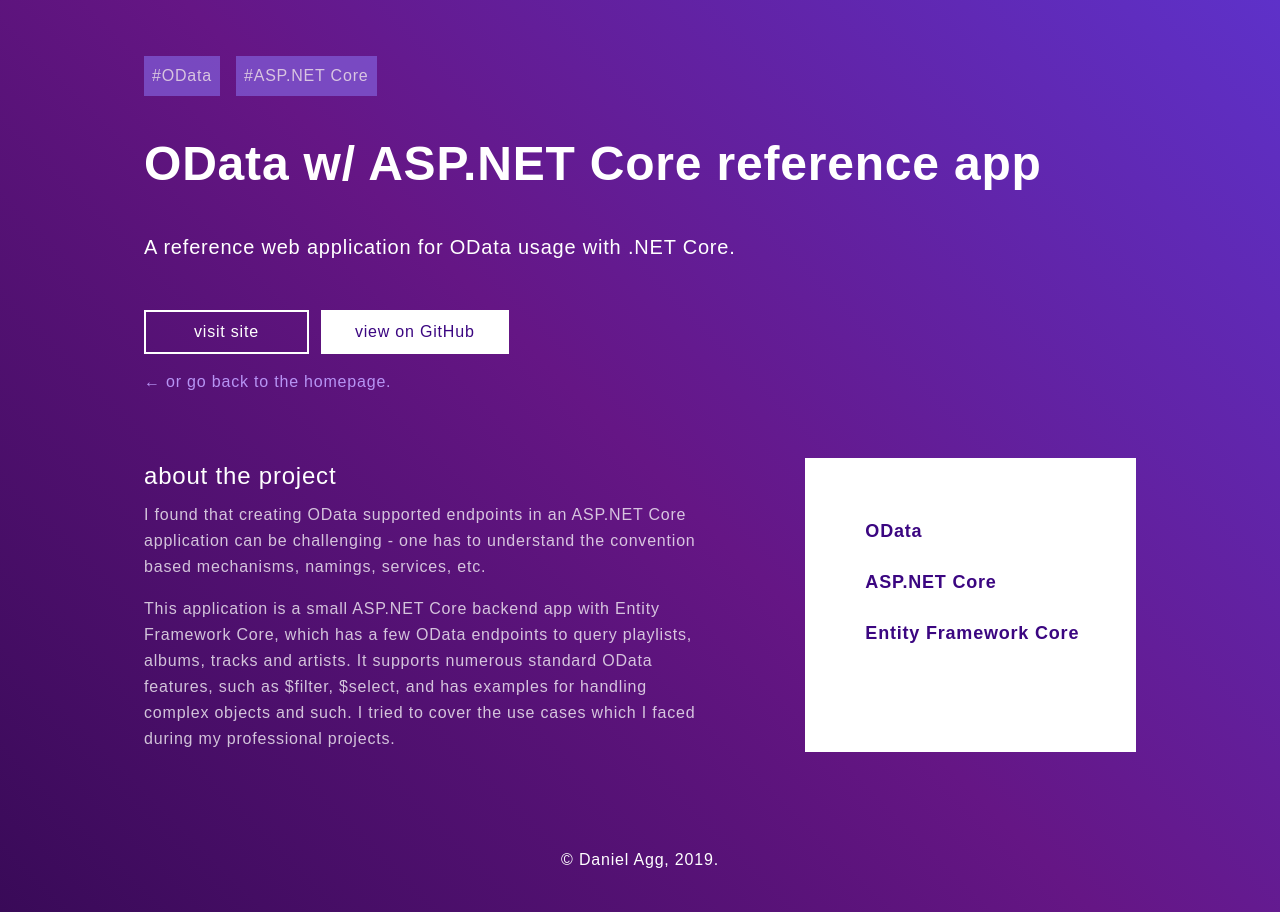
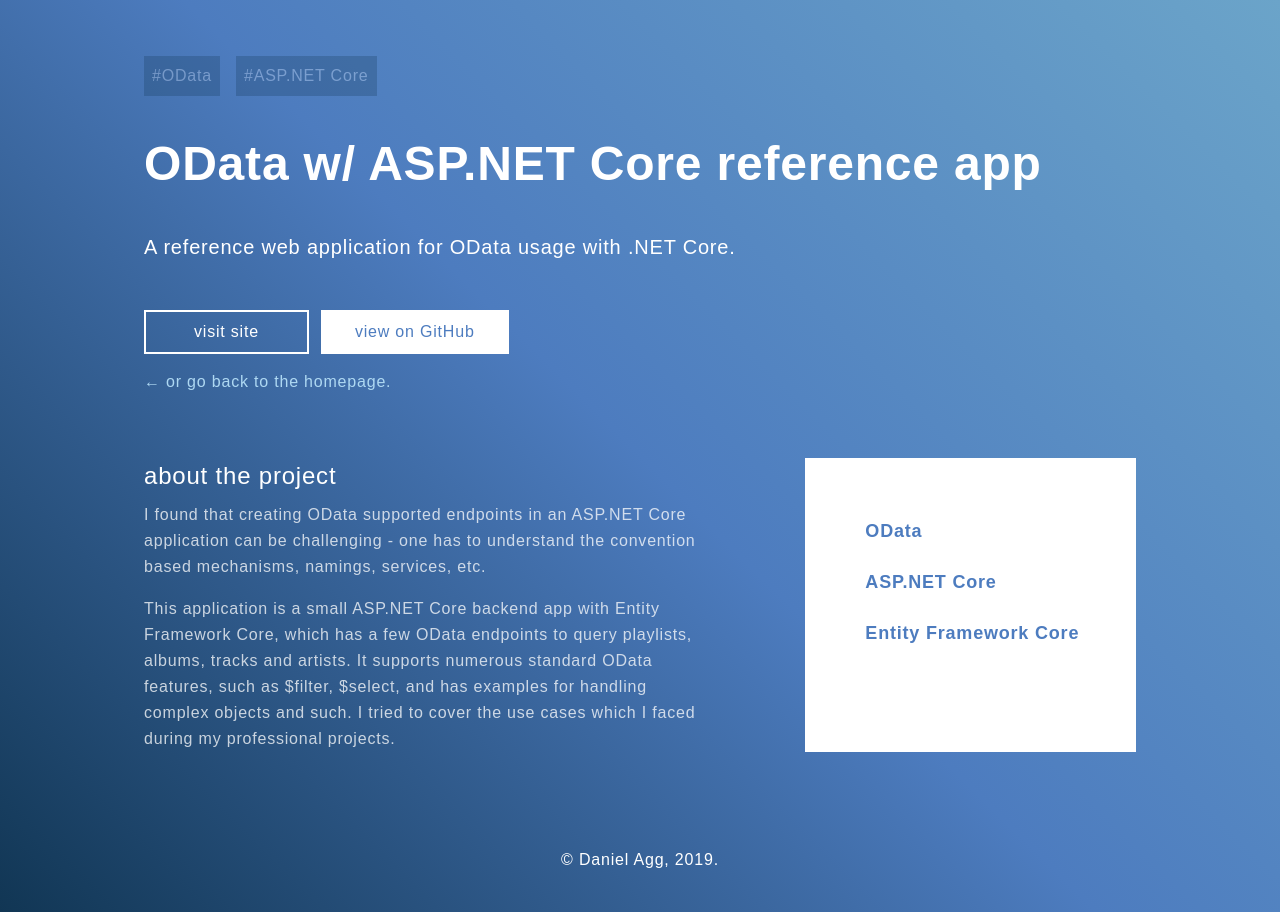
Before and after one commit to danielagg/personal-website-ts, a React (Create React App) app: page /projects/asp-net-core-odata-ref-app in a window 1280 px wide. Built offline with nearby package versions, Linux system fonts and the light colour scheme.

Commit message:
Color alignments

```diff
--- a/src/components/About/About.tsx
+++ b/src/components/About/About.tsx
@@ -27,8 +27,8 @@
           </p>
         </div>
 
-        <div className="opacity-75 lg:w-2/5 w-full mt-8 lg:mt-0">
-          <p>
+        <div className="lg:w-2/5 w-full mt-8 lg:mt-0">
+          <p className="opacity-75">
             Please note that at the moment, I'm not actively looking for new
             professional opportunities.
           </p>
@@ -38,7 +38,7 @@
                 href="https://www.linkedin.com/in/danielagg/"
                 target="_blank"
                 rel="noopener noreferrer"
-                className="text-purple-400 hover:text-white"
+                className="text-white hover:text-lightestBlue"
               >
                 <span className="pr-2">
                   <FontAwesomeIcon icon={faLinkedin} />
@@ -51,7 +51,7 @@
                 href="https://github.com/danielagg/"
                 target="_blank"
                 rel="noopener noreferrer"
-                className="text-purple-400 hover:text-white"
+                className="text-white hover:text-lightestBlue"
               >
                 <span className="pr-2">
                   <FontAwesomeIcon icon={faGithub} />
@@ -59,7 +59,7 @@
                 GitHub
               </a>
             </li>
-            <li className="mt-2 text-purple-400">
+            <li className="mt-2 text-white">
               <span className="pr-2">
                 <FontAwesomeIcon icon={faEnvelope} />
               </span>
--- a/src/components/PortfolioItem/PortfolioItemPageContainer.tsx
+++ b/src/components/PortfolioItem/PortfolioItemPageContainer.tsx
@@ -39,7 +39,7 @@
           {currentProject.keywords &&
             currentProject.keywords.map((item, i) => (
               <li
-                className="inline-block text-xs lg:text-base mr-4 my-2 p-2 bg-purple-600 opacity-75"
+                className="inline-block text-xs lg:text-base mr-4 my-2 p-2 bg-primaryDarkBlue opacity-25"
                 key={i}
               >
                 #{item}
@@ -79,7 +79,7 @@
 
         <NavLink
           to="/"
-          className="block mt-6 lg:mt-4 text-sm lg:text-base text-purple-400 hover:text-white"
+          className="block mt-6 lg:mt-4 text-sm lg:text-base text-lightestBlue hover:text-white"
         >
           &larr; or go back to the homepage.
         </NavLink>
--- a/src/components/Shared/Button/Button.tsx
+++ b/src/components/Shared/Button/Button.tsx
@@ -40,13 +40,13 @@
     "bg-transparent border-2 border-white text-white";
 
   const whiteVariantHoverStyle =
-    "hover:text-black hover:bg-indigo-300 hover:border-indigo-300";
+    "hover:text-white hover:bg-primaryDarkBlue hover:border-primaryDarkBlue";
   const blueVariantHoverStyle =
-    "hover:text-black hover:bg-indigo-300 hover:border-indigo-300";
+    "hover:text-white hover:bg-primaryDarkBlue hover:border-primaryDarkBlue";
   const blueBorderOnlyVariantHoverStyle =
-    "hover:text-black hover:bg-indigo-300 hover:border-indigo-300"
+    "hover:text-white hover:bg-primaryDarkBlue hover:border-primaryDarkBlue"
   const whiteBorderOnlyVariantHoverStyle =
-    "hover:text-black hover:bg-indigo-300 hover:border-indigo-300"
+    "hover:text-white hover:bg-primaryDarkBlue hover:border-primaryDarkBlue"
 
   const getContainerStyle = (): string => {
     return (isFullWidth ? "w-full text-center" : "") +
--- a/src/styles/main.css
+++ b/src/styles/main.css
@@ -7,7 +7,8 @@
 @import "styles/animations.css";
 
 .bg-primary-blue-gradient {
-  background: linear-gradient(45deg, #390a58 0, #651685 50%, #5e31c9 100%);
+  /* background: linear-gradient(45deg, #390a58 0, #651685 50%, #5e31c9 100%); */
+  background: linear-gradient(45deg, #113654 0, #4d7cbf 50%, #6ba4c9 100%);
 }
 
 .font-raleway {
--- a/tailwind.config.js
+++ b/tailwind.config.js
@@ -3,9 +3,16 @@
     extend: {
       colors: {
         primaryBlue: {
-          default: '#3b0681',
-          dark: '#202e78',
-          gradient: 'linear-gradient(45deg, #390a58 0, #651685 50%, #5e31c9 100%)'
+          default: '#4d7cbf'
+        },
+        primaryDarkBlue: {
+          default: '#113654'
+        },
+        lightBlue: {
+          default: '#6ba4c9'
+        },
+        lightestBlue: {
+          default: '#aed8f2'
         }
       }
     }
```
